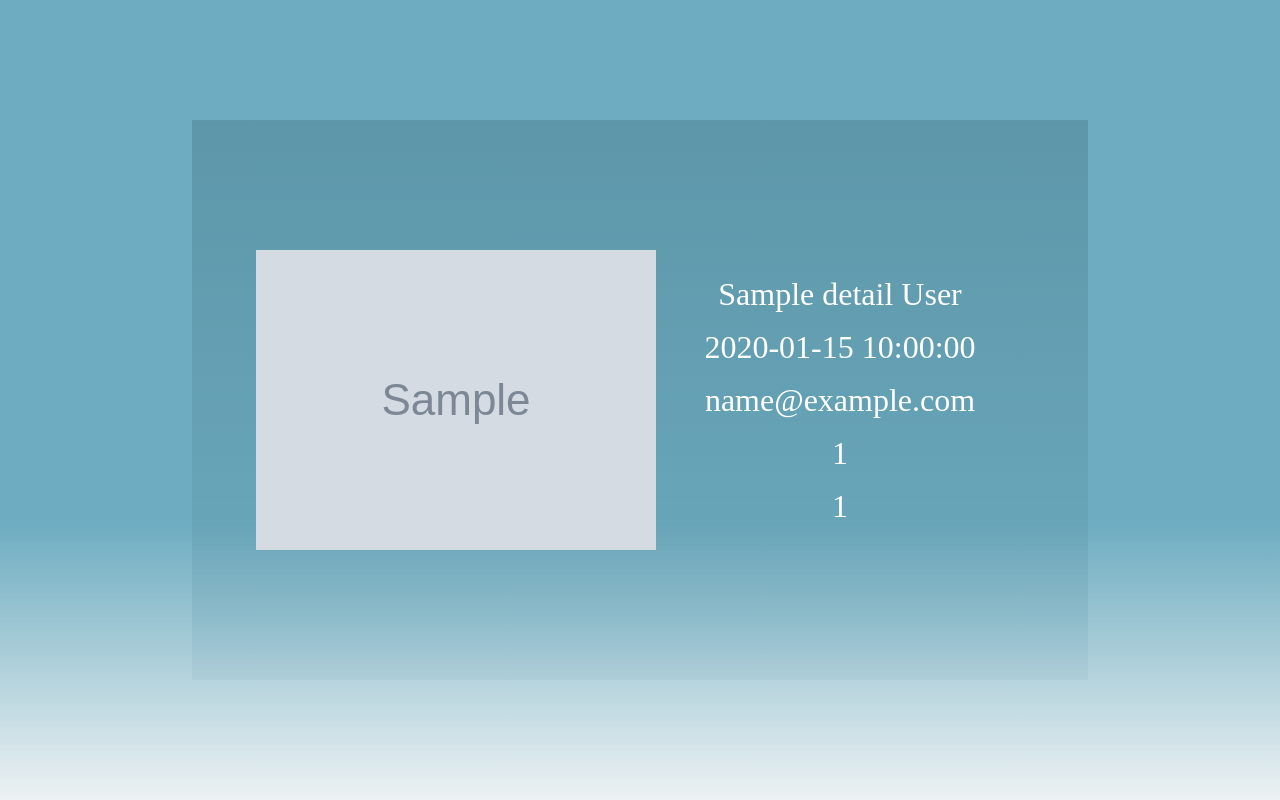
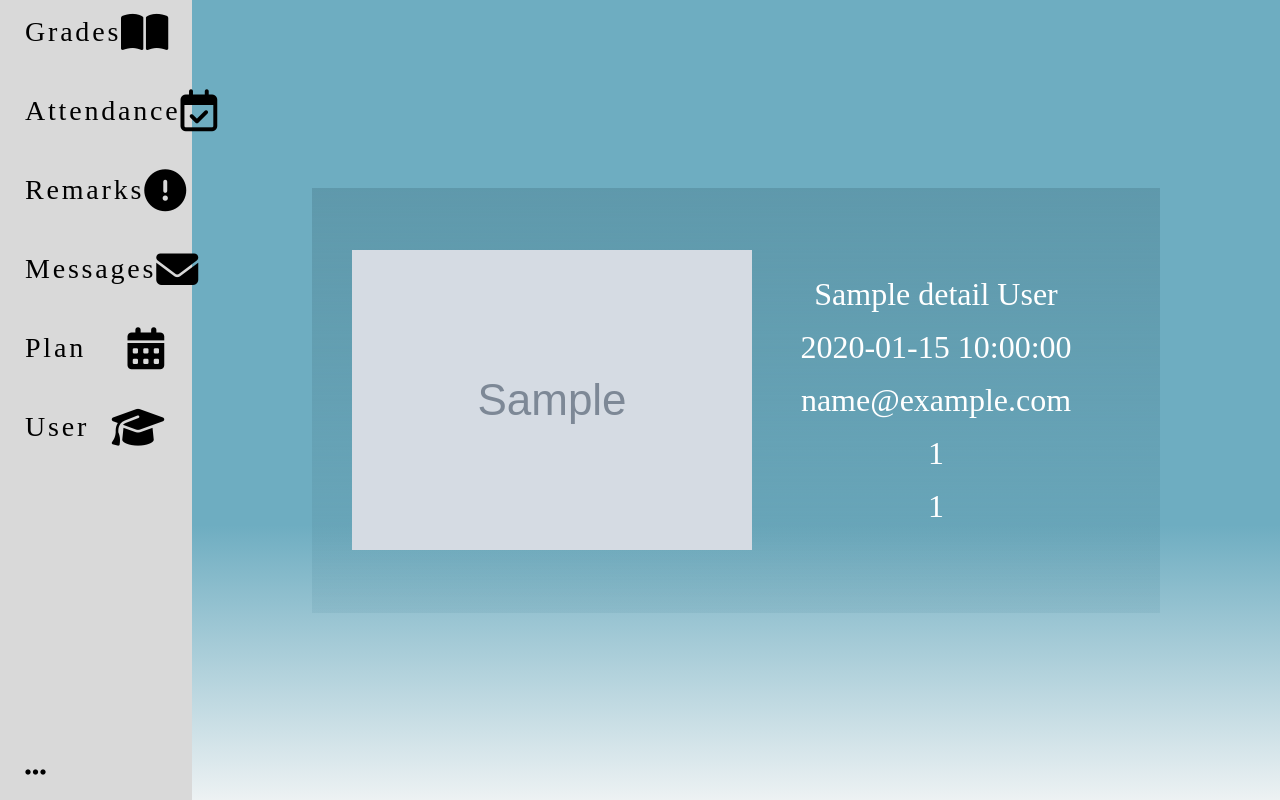
Before and after one commit to Wadowski-Mateusz/WdPAI, a PHP site: template public/views/user.php in a window 1280 px wide. Run offline with PHP 8.4, Linux system fonts and the light colour scheme; the template is opened without the code that fills it: most values are stand-ins (such as "Sample title", 1, 10 or a date in 2020); grey boxes marked "Sample" are stand-in pictures; some libraries are stand-ins or nearby versions.

Commit message:
Style update

```diff
--- a/public/css/grades.css
+++ b/public/css/grades.css
@@ -20,6 +20,7 @@ main {
     flex-direction: column;
     height: 100%;
     width: 100%;
+    margin-left: 15vw;
 }
 
 section {
--- a/public/css/nav.css
+++ b/public/css/nav.css
@@ -3,6 +3,8 @@ nav {
     height: 100%;
     background: #D9D9D9;
     position: fixed;
+    top: 0;
+    left: 0;
 }
 
 ul {
--- a/public/css/plan.css
+++ b/public/css/plan.css
@@ -19,6 +19,7 @@ main {
     flex-direction: column;
     height: 100%;
     width: 100%;
+    margin-left: 15vw;
 }
 
 .plan{
--- a/public/css/user.css
+++ b/public/css/user.css
@@ -1,40 +1,29 @@
+body {
+    margin: 0;
+    background: linear-gradient(180deg, #6EADC1 65.62%, rgba(134, 166, 176, 0.15) 100%);
+    background-attachment: fixed;
+    background-position: center;
+    background-size: cover;
+    background-repeat: no-repeat;
+}
+
 .base-container{
     display: flex;
     align-items: center;
-    justify-content: center;
     height: 100vh;
-    width: 100vw;
-    background: linear-gradient(180deg, #6EADC1 65.62%, rgba(134, 166, 176, 0.15) 100%) no-repeat fixed center;
+    width: 100%;
     background-size: cover;
 }
 
 main {
     display: flex;
+    flex-direction: column;
+    align-content: center;
     align-items: center;
-    flex-direction: column;
     justify-content: center;
-    height: 70vh;
-    width: 70vw;
-
-    /* Create the parallax scrolling effect */
-    background: linear-gradient(180deg, #5A92A4 0%, rgba(10, 124, 22, 0) 92.22%) no-repeat fixed center;
-    background-size: cover;
-}
-
-body{
-    margin: 0;
-}
-
-.user-data {
-    display: flex;
-    flex-direction: row;
-    justify-content: center;
-    align-items: center;
-
-    /*height: 80vh;*/
-    /*width: 80vw;*/
-    /*background: linear-gradient(180deg, #5A92A4 0%, rgba(201, 224, 232, 0) 102.22%);*/
-
+    height: 100%;
+    width: 100%;
+    margin-left: 15vw;
 }
 
 .user-info {
@@ -43,6 +32,8 @@ body{
     flex-direction: row;
     justify-content: center;
     align-items: center;
+    background: linear-gradient(180deg, #5A92A4 0%, rgba(10, 124, 22, 0) 92.22%) no-repeat fixed center;
+    background-size: cover;
 }
 
 .user-detail {
--- a/public/views/user.php
+++ b/public/views/user.php
@@ -1,13 +1,60 @@
 <!DOCTYPE html>
 
 <head>
-    <link rel="stylesheet" type="text/css" href="public/css/user.css">
-    <link rel="shortcut icon" href="public/img/logo.svg">
+    <link rel="stylesheet" type="text/css" href="/public/css/user.css">
+    <link rel="stylesheet" type="text/css" href="/public/css/nav.css">
+    <link rel="shortcut icon" href="/public/img/logo.svg">
+    <script src="https://kit.fontawesome.com/e81504632c.js" crossorigin="anonymous"></script>
     <title> Diarium - user </title>
 </head>
 
 <body>
     <div class="base-container">
+        <nav>
+            <ul>
+                <li>
+                    <a href="grades" class="button">
+                        Grades
+                        <i class="fa-solid fa-book-open"></i>
+                    </a>
+                </li>
+                <li>
+                    <a href="attendance" class="button">
+                        Attendance
+                        <i class="fa-regular fa-calendar-check"></i>
+                    </a>
+                </li>
+                <li>
+                    <a href="remarks" class="button">
+                        Remarks
+                        <i class="fa-solid fa-circle-exclamation"></i>
+                    </a>
+                </li>
+                <li>
+                    <a href="messages" class="button">
+                        Messages
+                        <i class="fa-solid fa-envelope"></i>
+                    </a>
+                </li>
+                <li>
+                    <a href="plan" class="button">
+                        Plan
+                        <i class="fa-solid fa-calendar-days"></i>
+                    </a>
+                </li>
+                <li>
+                    <a href="user" class="button">
+                        User
+                        <i class="fa-solid fa-graduation-cap"></i>
+                    </a>
+                </li>
+                <li>
+                    <!-- <i class="fa-solid fa-ellipsis-vertical"></i> -->
+                    <i class="fa-solid fa-ellipsis"></i>
+                    <a href="#" class="button"></a>
+                </li>
+            </ul>
+        </nav>
         <main>
             <section class="user-info">
     <!--                --><?php //=var_dump($detail)?>
```
Also changed, not shown: public/views/grades.php (+3 -6 lines), src/models/Subject.php (deleted), 1 other file. Lines whose indentation alone changed are shown as unchanged.
